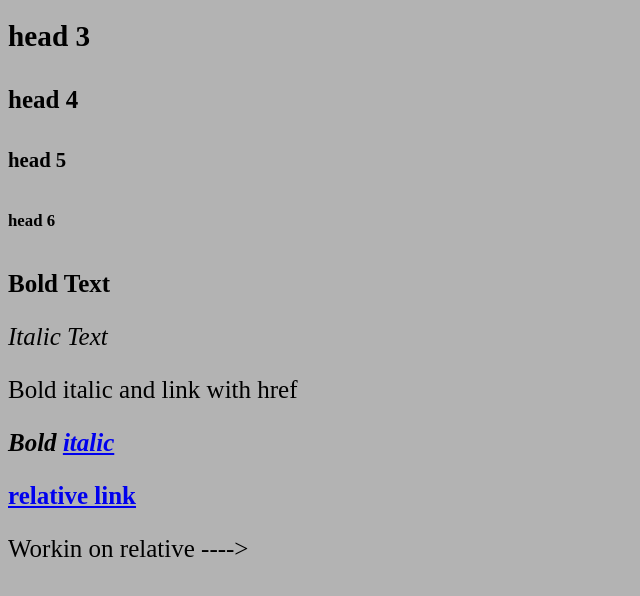
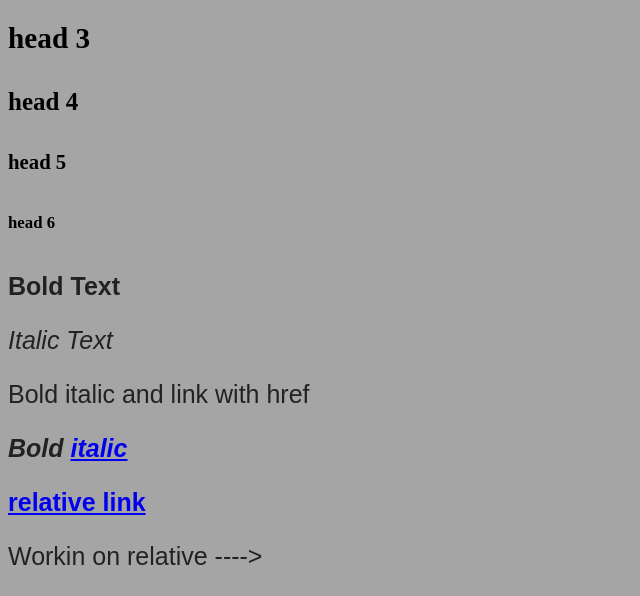
Before and after one commit to dvsrkv/first_website, a plain HTML site: page first_website/index.html in a window 1280 px wide. Shown: the part 304-900 px from the top of the page, without its empty margins (0-640 px from the left). Drawn offline with Linux system fonts and the light colour scheme.

Commit message:
add  first_website/css/style.css; first_website/index.html; first_website/rltvlink.html

```diff
--- /dev/null
+++ b/first_website/css/style.css
@@ -0,0 +1,9 @@
+body {
+background-color:rgb(165, 165, 165);
+color: black;
+font-size: 25px ;
+}
+p {
+    color:rgb(34, 34, 34);
+    font-family:Arial, Helvetica, sans-serif;
+}
--- a/first_website/index.html
+++ b/first_website/index.html
@@ -5,8 +5,10 @@
 <title>
 My First Website!
 </title>
+<!--link to css file-->
+<link rel="stylesheet" href="css/style.css">
 </head>
-<body style="background-color:rgb(179, 179, 179);color: black; font-size: 25px; font-family: 'Times New Roman', Times, serif;" >
+<body>
     <p>My First Website </p>
     <!-- this is an HTML comment -->
 
@@ -30,7 +32,7 @@ can work together
 <b and <i makes visual changes but
 dont't add importance to text
 don't use it-->
-<p><strong><a href="Relative link.html">relative link</a></strong></p>
+<p><strong><a href="rltvlink.html">relative link</a></strong></p>
 <p>Workin on relative ----> </p>
 </body>
 
```
Also changed, not shown: first_website/rltvlink.html (+2 -0 lines).
